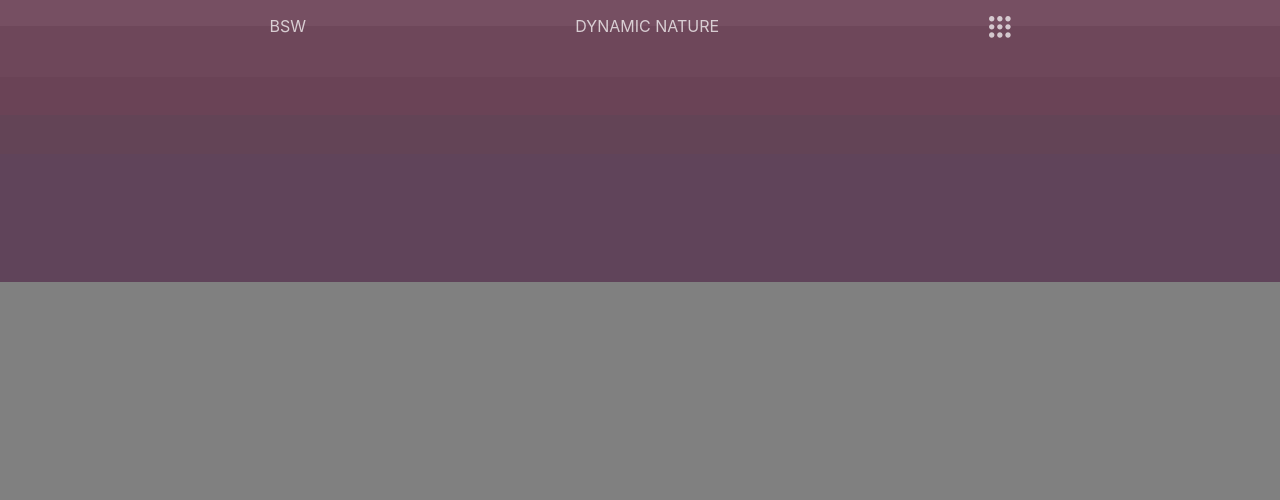
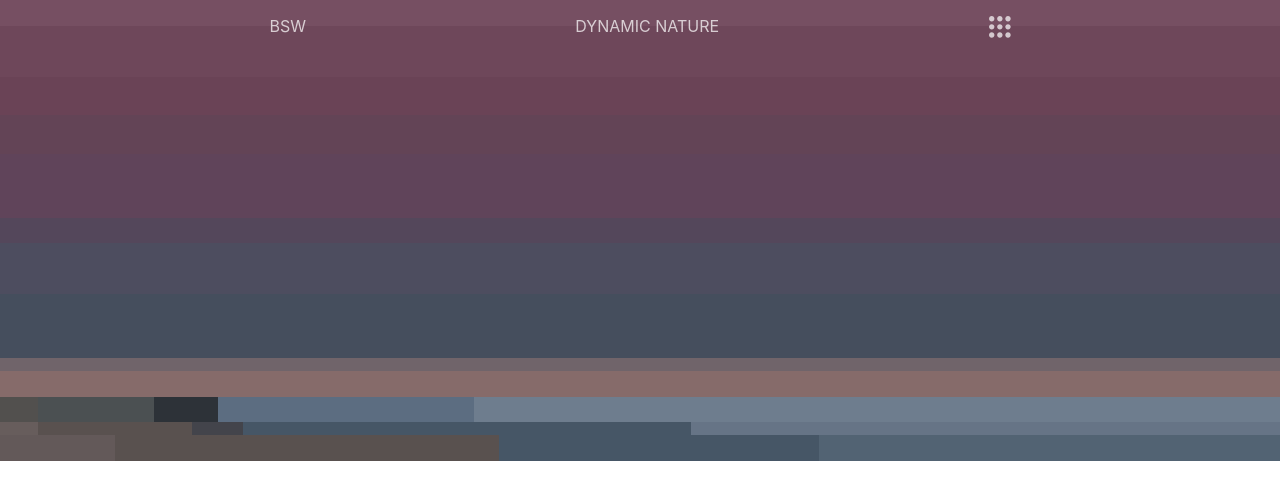
Before and after one commit to bell-sarian/dynamic-nature, a React (Create React App) app: page /OceanSunset in a window 1280 px wide. Shown: the top 500 px of the page. Built offline with nearby package versions, Linux system fonts and the light colour scheme.

Commit message:
create data multi-dimentional array for each block's info. Added hover effect to each block.

```diff
--- a/src/App.css
+++ b/src/App.css
@@ -1,6 +1,6 @@
 .App {
   text-align: center;
-  background-color: grey;
+  background-color: rgb(255, 255, 255);
   height: 100vh;
   width: 100vw;
 }
--- a/src/Art/OceanSunset/Block/Block.js
+++ b/src/Art/OceanSunset/Block/Block.js
@@ -1,12 +1,39 @@
-import React, { Component } from "react";
-// import Styles from "./OceanSunset.css";
-
+import React, { Component, useState } from "react";
 
 export default function Block(props)  {
+  const [isHovering, setIsHovering] = useState(false);
+  const handleMouseEnter = () => {
+    setIsHovering(true);
+  };
 
+  const handleMouseLeave = () => {
+    setIsHovering(false);
+  };
+
+  const styles = {
+
+  }
+
+  const stylesHover = {
+
+  }
 
   return (
-      <div className="block" style={{backgroundColor: props.blockColor, height: props.blockHeight, width: props.blockWidth, zIndex: 9999 }}></div>
+      <div
+        className="block"
+        onMouseEnter={handleMouseEnter}
+        onMouseLeave={handleMouseLeave}
+        style={{
+          backgroundColor: props.blockColor,
+          opacity: isHovering ? .90 : 1,
+          transition: "opacity .7s",
+          height: props.blockHeight,
+          width: props.blockWidth,
+          zIndex: 9999,
+          display: "flex",
+          flexDirection: "row"
+        }}
+        ></div>
   );
 
 }
--- a/src/Art/OceanSunset/OceanSunset.css
+++ b/src/Art/OceanSunset/OceanSunset.css
@@ -1,7 +1,7 @@
 .ocean-sunset-container {
     display: flex;
     flex-direction: column;
-    justify-content: start;
+    /* justify-content: start; */
 
     width: 100%;
     position: absolute;
@@ -11,36 +11,13 @@
     z-index: 0;
 }
 
-.ocean-sunset-container .wave-1-1 {
-    width: 100vw;
-    height: 2vw;
-    background-color: #764F62;
-    z-index: 9999;
+.ocean-sunset-container .row-container {
+    display: flex;
+    flex-direction: row;
 }
 
-.ocean-sunset-container .wave-2-1 {
-    width: 100vw;
-    height: 4vw;
-    background-color: #6E475A;
-    z-index: 9999;
-}
-
-.ocean-sunset-container .wave-3-1 {
-    width: 100vw;
-    height: 3vw;
-    background-color: #6A4356;
-    z-index: 9999;
-}
-
-.ocean-sunset-container .wave-4-1 {
-    width: 100vw;
-    height: 3vw;
-    background-color: #634456;
-    z-index: 9999;
-}
-.ocean-sunset-container .wave-5-1 {
-    width: 100vw;
-    height: 5vw;
-    background-color: #60445A;
-    z-index: 9999;
-}
+.cursor {
+    transform: scale(1.4);
+    mix-blend-mode: difference;
+    background: white;
+  }
--- a/src/Art/OceanSunset/OceanSunset.js
+++ b/src/Art/OceanSunset/OceanSunset.js
@@ -4,31 +4,54 @@ import Block from "./Block/Block";
 
 export default function OceanSunset()  {
 
-    const colors = {
-        "1-1": {"color": "#764F62", "width": "100vw", "height": "2vw"},
-        "2-1": {"color": "#6E475A", "width": "100vw", "height": "4vw"},
-        "3-1": {"color": "#6A4356", "width": "100vw", "height": "3vw"},
-        "4-1": {"color": "#634456", "width": "100vw", "height": "3vw"},
-        "5-1": {"color": "#60445A", "width": "100vw", "height": "5vw"},
-        "6-1": {"color": "#60445A", "width": "100vw", "height": "5vw"},
-    }
+    const colors = [
+        [{"color": "#764F62", "width": "100vw", "height": "2vw"}],
+        [{"color": "#6E475A", "width": "100vw", "height": "4vw"}],
+        [{"color": "#6A4356", "width": "100vw", "height": "3vw"}],
+        [{"color": "#634456", "width": "100vw", "height": "3vw"}],
+        [{"color": "#60445A", "width": "100vw", "height": "5vw"}],
+        [{"color": "#54475B", "width": "100vw", "height": "2vw"}],
+        [{"color": "#4D4D5F", "width": "100vw", "height": "4vw"}],
+        [{"color": "#454E5D", "width": "100vw", "height": "5vw"}],
+        [{"color": "#70646A", "width": "100vw", "height": "1vw"}],
+        [{"color": "#866B6A", "width": "100vw", "height": "2vw"}],
+        [{"color": "#52504E", "width": "3vw", "height": "2vw"},
+          {"color": "#4B5052", "width": "9vw", "height": "2vw"},
+          {"color": "#2D3238", "width": "5vw", "height": "2vw"},
+          {"color": "#5C6D81", "width": "20vw", "height": "2vw"},
+          {"color": "#6E7D8E", "width": "63vw", "height": "2vw"},
+        ],
+        [{"color": "#675D5C", "width": "3vw", "height": "1vw"},
+          {"color": "#59514F", "width": "12vw", "height": "1vw"},
+          {"color": "#43444B", "width": "4vw", "height": "1vw"},
+          {"color": "#465666", "width": "35vw", "height": "1vw"},
+          {"color": "#667486", "width": "46vw", "height": "1vw"},
+        ],
+        [{"color": "#635959", "width": "9vw", "height": "2vw"},
+          {"color": "#59514F", "width": "30vw", "height": "2vw"},
+          {"color": "#465666", "width": "25vw", "height": "2vw"},
+          {"color": "#526373", "width": "36vw", "height": "2vw"},
+        ],
 
-    const renderBlock = () => {
-      let blocks = [];
+    ]
 
-      for (let i = 0; i < colors.length() ; i++) {
-        break;
-      }
-    }
+
     return (
       <div className="ocean-sunset-container">
-        {/* <Block blockColor={colors["1-1"]} blockWidth={"100vw"} blockHeight={"2vw"} /> */}
-        <Block blockColor={colors["1-1"]["color"]} blockWidth={colors["1-1"]["width"]} blockHeight={colors["1-1"]["height"]} />
-        <Block blockColor={colors["2-1"]["color"]} blockWidth={colors["2-1"]["width"]} blockHeight={colors["2-1"]["height"]} />
-        <Block blockColor={colors["3-1"]["color"]} blockWidth={colors["3-1"]["width"]} blockHeight={colors["3-1"]["height"]} />
-        <Block blockColor={colors["4-1"]["color"]} blockWidth={colors["4-1"]["width"]} blockHeight={colors["4-1"]["height"]} />
-        <Block blockColor={colors["5-1"]["color"]} blockWidth={colors["5-1"]["width"]} blockHeight={colors["5-1"]["height"]} />
-        <Block blockColor={colors["6-1"]["color"]} blockWidth={colors["6-1"]["width"]} blockHeight={colors["6-1"]["height"]} />
+
+        {colors.map((items, index) => {
+
+          return (
+            <div className="row-container">
+              {items.map((subItems, subIndex) => {
+
+                return (
+                  <Block blockColor={subItems.color} blockWidth={subItems.width} blockHeight={subItems.height} blockHover={subItems.hoverColor}/>
+                )
+              })}
+            </div>
+          )
+        })}
 
       </div>
     );
```
